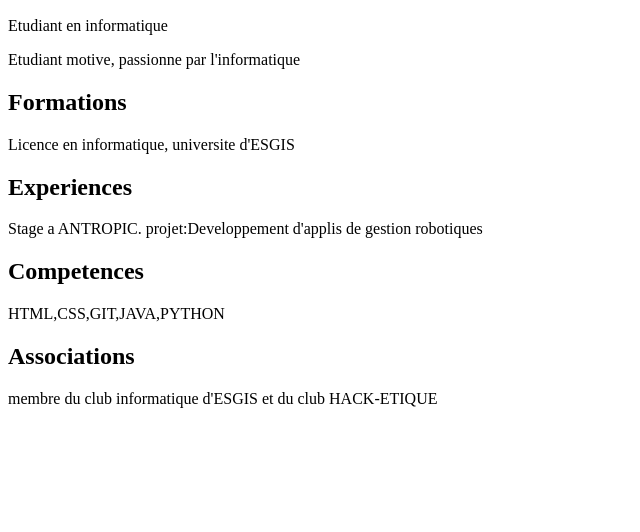
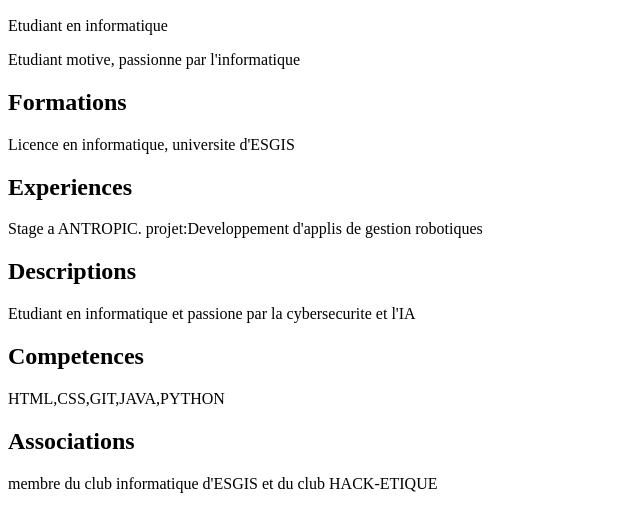
Before and after one commit to mahamath552-coder/mon-cv, a plain HTML site: page index.html in a window 1280 px wide. Shown: the part 110-642 px from the top of the page, without its empty margins (0-640 px from the left). Drawn offline with Linux system fonts and the light colour scheme.

Commit message:
mise a jour de la descrition

```diff
--- a/index.html
+++ b/index.html
@@ -16,6 +16,8 @@
         <p>Licence en informatique, universite d'ESGIS</p>
         <h2>Experiences</h2>
         <P>Stage a ANTROPIC. projet:Developpement d'applis de gestion robotiques</P>
+        <h2>Descriptions</h2>
+        <P>Etudiant en informatique et passione par la cybersecurite et l'IA</P>
         <h2>Competences</h2>
         <p>HTML,CSS,GIT,JAVA,PYTHON</p>
         <h2>Associations</h2>
```
